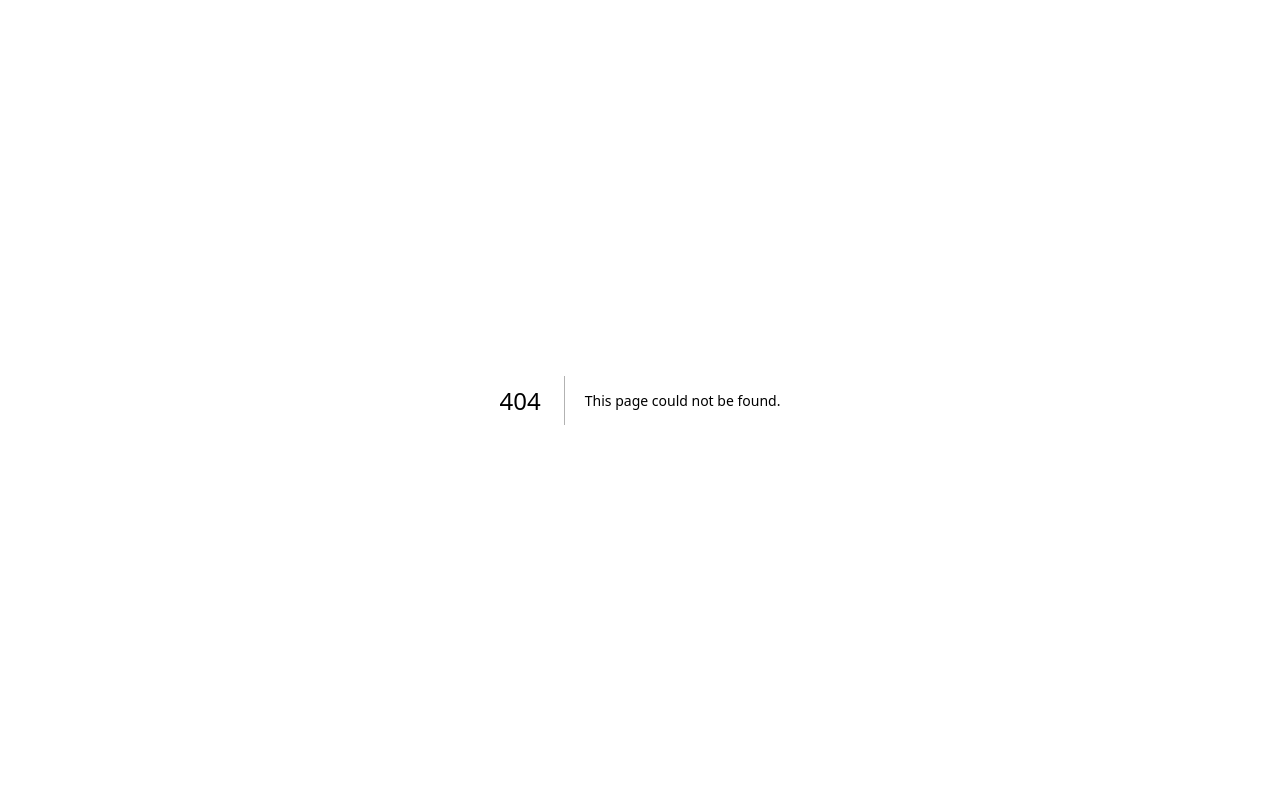
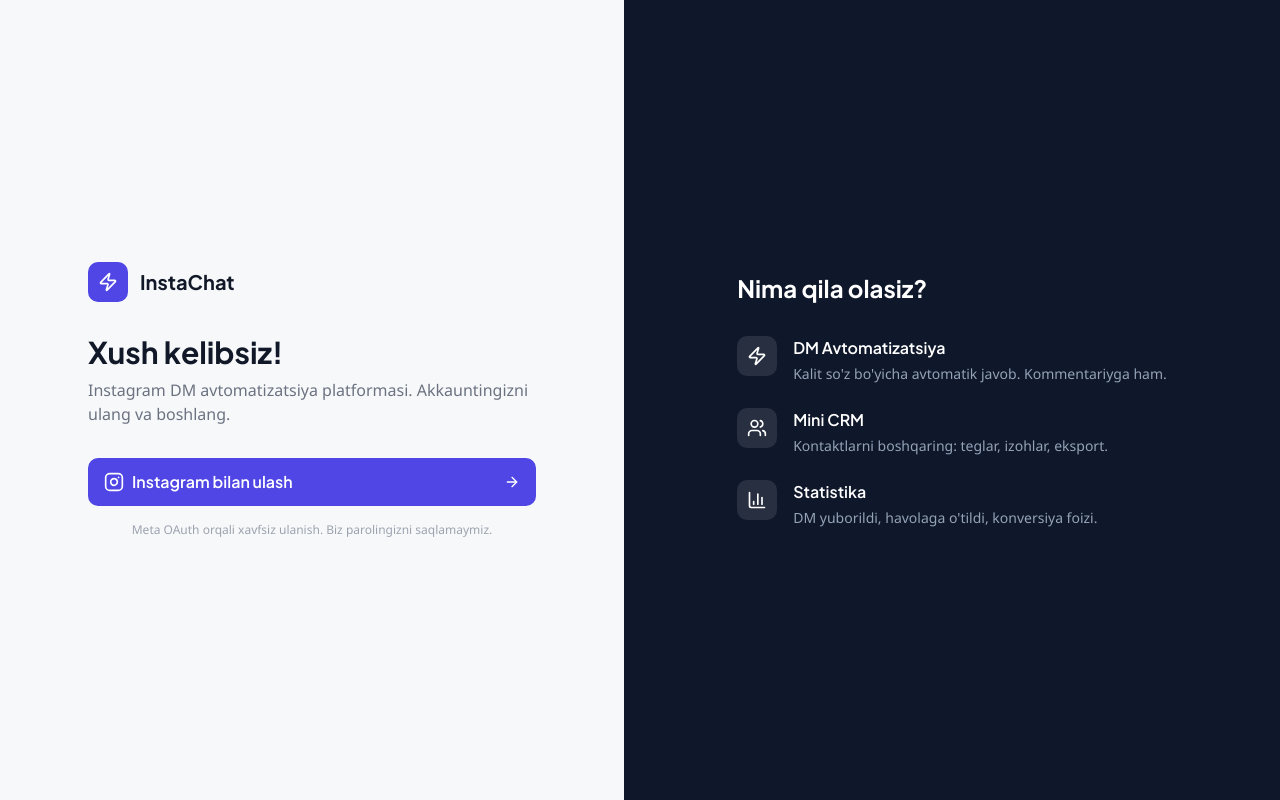
Before and after one commit to abdukhamidov/ichat, a Next.js app in the folder frontend/: page /login in a window 1280 px wide. Before the commit this address had no page. Built offline with nearby package versions, Linux system fonts and the light colour scheme; no server answers.

Commit message:
Add login page

```diff
--- /dev/null
+++ b/frontend/app/(auth)/login/page.tsx
@@ -0,0 +1,106 @@
+"use client";
+
+import { useEffect, useMemo, useState } from "react";
+import { Instagram, ArrowRight, Zap, Users, BarChart3 } from "lucide-react";
+import { api } from "@/lib/api";
+
+export default function LoginPage() {
+  const [loading, setLoading] = useState(false);
+  const demoMode = process.env.NEXT_PUBLIC_DEMO_MODE === "true";
+  const demoLoginUrl = useMemo(() => {
+    const apiUrl = process.env.NEXT_PUBLIC_API_URL;
+    if (!apiUrl || typeof window === "undefined") return null;
+    return `${apiUrl}/auth/demo-login?next=${encodeURIComponent(`${window.location.origin}/dashboard`)}`;
+  }, []);
+
+  useEffect(() => {
+    if (!demoMode || !demoLoginUrl) return;
+    setLoading(true);
+    window.location.href = demoLoginUrl;
+  }, [demoLoginUrl, demoMode]);
+
+  async function handleConnect() {
+    if (demoMode && demoLoginUrl) {
+      setLoading(true);
+      window.location.href = demoLoginUrl;
+      return;
+    }
+
+    setLoading(true);
+    try {
+      const data = await api.get<{ auth_url: string }>("/auth/instagram/connect");
+      window.location.href = data.auth_url;
+    } catch {
+      setLoading(false);
+    }
+  }
+
+  return (
+    <div className="min-h-screen bg-[#F7F8FA] flex">
+      <div className="flex-1 flex items-center justify-center p-8">
+        <div className="w-full max-w-md">
+          <div className="flex items-center gap-3 mb-8">
+            <div className="w-10 h-10 rounded-[10px] bg-accent flex items-center justify-center">
+              <Zap className="w-5 h-5 text-white" />
+            </div>
+            <span className="text-xl font-bold">InstaChat</span>
+          </div>
+
+          <h1 className="text-3xl font-bold mb-2">Xush kelibsiz!</h1>
+          <p className="text-gray-500 mb-8 font-body">
+            {demoMode
+              ? "Demo rejim yoqilgan. Hozir sizni ichkariga avtomatik kiritamiz."
+              : "Instagram DM avtomatizatsiya platformasi. Akkauntingizni ulang va boshlang."}
+          </p>
+
+          <button onClick={handleConnect} disabled={loading} className="btn-primary w-full text-base py-3">
+            <Instagram className="w-5 h-5" />
+            {loading ? "Kirilmoqda..." : demoMode ? "Demo rejimda ko'rish" : "Instagram bilan ulash"}
+            <ArrowRight className="w-4 h-4 ml-auto" />
+          </button>
+
+          <p className="text-xs text-muted mt-4 text-center font-body">
+            Meta OAuth orqali xavfsiz ulanish. Biz parolingizni saqlamaymiz.
+          </p>
+        </div>
+      </div>
+
+      <div className="hidden lg:flex flex-1 bg-slate-900 items-center justify-center p-12">
+        <div className="max-w-md text-white">
+          <h2 className="text-2xl font-bold mb-8">Nima qila olasiz?</h2>
+          <div className="space-y-6">
+            <Feature
+              icon={<Zap className="w-5 h-5" />}
+              title="DM Avtomatizatsiya"
+              desc="Kalit so'z bo'yicha avtomatik javob. Kommentariyga ham."
+            />
+            <Feature
+              icon={<Users className="w-5 h-5" />}
+              title="Mini CRM"
+              desc="Kontaktlarni boshqaring: teglar, izohlar, eksport."
+            />
+            <Feature
+              icon={<BarChart3 className="w-5 h-5" />}
+              title="Statistika"
+              desc="DM yuborildi, havolaga o'tildi, konversiya foizi."
+            />
+          </div>
+        </div>
+      </div>
+    </div>
+  );
+}
+
+function Feature({ icon, title, desc }: { icon: React.ReactNode; title: string; desc: string }) {
+  return (
+    <div className="flex gap-4">
+      <div className="w-10 h-10 rounded-[10px] bg-white/10 flex items-center justify-center shrink-0">
+        {icon}
+      </div>
+      <div>
+        <h3 className="font-semibold mb-1">{title}</h3>
+        <p className="text-sm text-slate-400 font-body">{desc}</p>
+      </div>
+    </div>
+  );
+}
```
